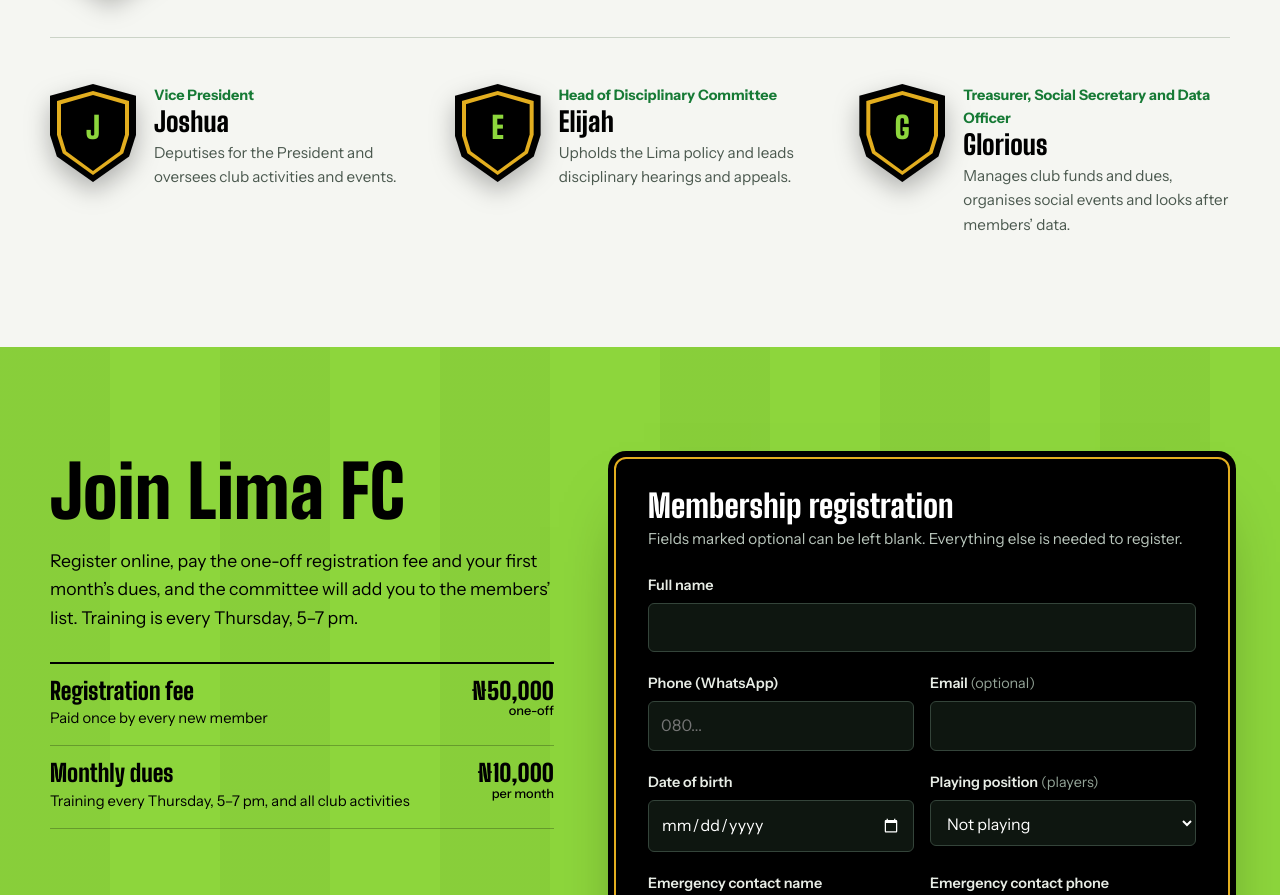
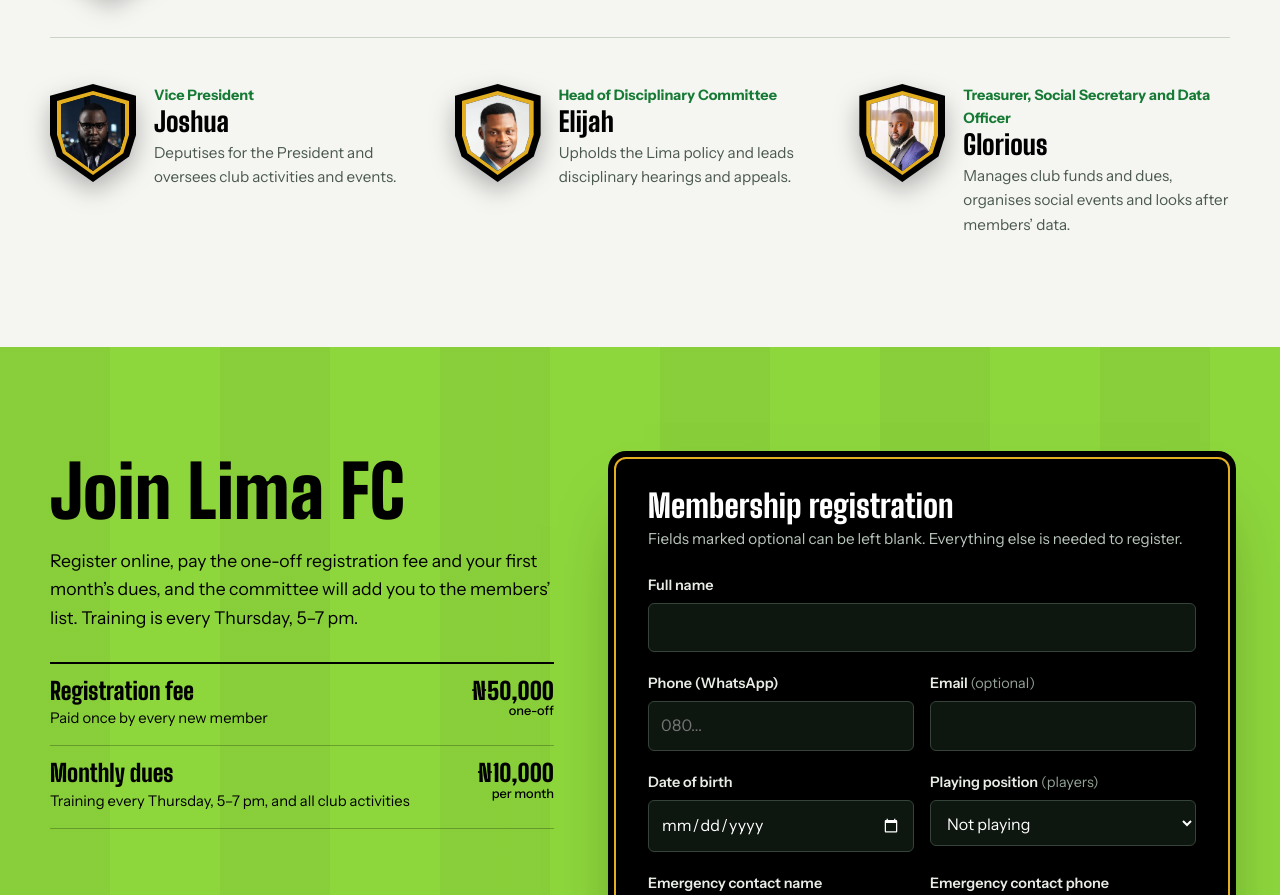
Before and after one commit to JoshuaU6/lima-fc-website, a plain HTML site: page index.html in a window 1280 px wide. Shown: the part 6512-7407 px from the top of the page. Drawn offline with Linux system fonts and the light colour scheme.

Commit message:
leadersip update

```diff
--- a/index.html
+++ b/index.html
@@ -836,11 +836,11 @@ const SITE = {
     { src: "assets/still-sideline.webp", vid: "assets/clip-sideline.mp4", cap: "Watching from the sideline", shape: "wide" }
   ],
   leaders: [
-    // add photo: "images/pharell.jpg" to any leader to show their picture in the shield
+    // add photo: "assets/leader-name.webp" to any leader to show their picture in the shield
     { name: "Pharell", role: "President", duty: "Leads the executive committee, chairs club meetings and represents Lima FC in the league." },
-    { name: "Joshua", role: "Vice President", duty: "Deputises for the President and oversees club activities and events." },
-    { name: "Elijah", role: "Head of Disciplinary Committee", duty: "Upholds the Lima policy and leads disciplinary hearings and appeals." },
-    { name: "Glorious", role: "Treasurer, Social Secretary and Data Officer", duty: "Manages club funds and dues, organises social events and looks after members’ data." }
+    { name: "Joshua", photo: "assets/leader-joshua.webp", role: "Vice President", duty: "Deputises for the President and oversees club activities and events." },
+    { name: "Elijah", photo: "assets/leader-elijah.webp", role: "Head of Disciplinary Committee", duty: "Upholds the Lima policy and leads disciplinary hearings and appeals." },
+    { name: "Glorious", photo: "assets/leader-glorious.webp", role: "Treasurer, Social Secretary and Data Officer", duty: "Manages club funds and dues, organises social events and looks after members’ data." }
   ],
   policyUpdated: "October 2026",
   policy: [
```
Also changed, not shown: club.html (+4 -4 lines), dues.html (+4 -4 lines), gallery.html (+4 -4 lines), join.html (+4 -4 lines), leadership.html (+4 -4 lines), news.html (+4 -4 lines), policy.html (+4 -4 lines), tournament.html (+4 -4 lines), assets/leader-elijah.webp (added), assets/leader-glorious.webp (added), assets/leader-joshua.webp (added).
